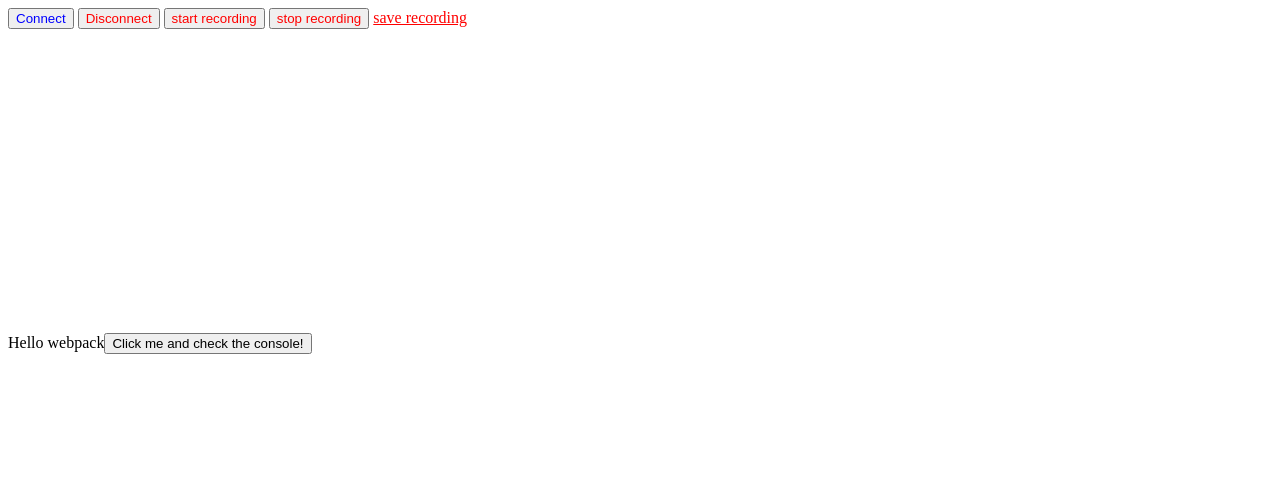
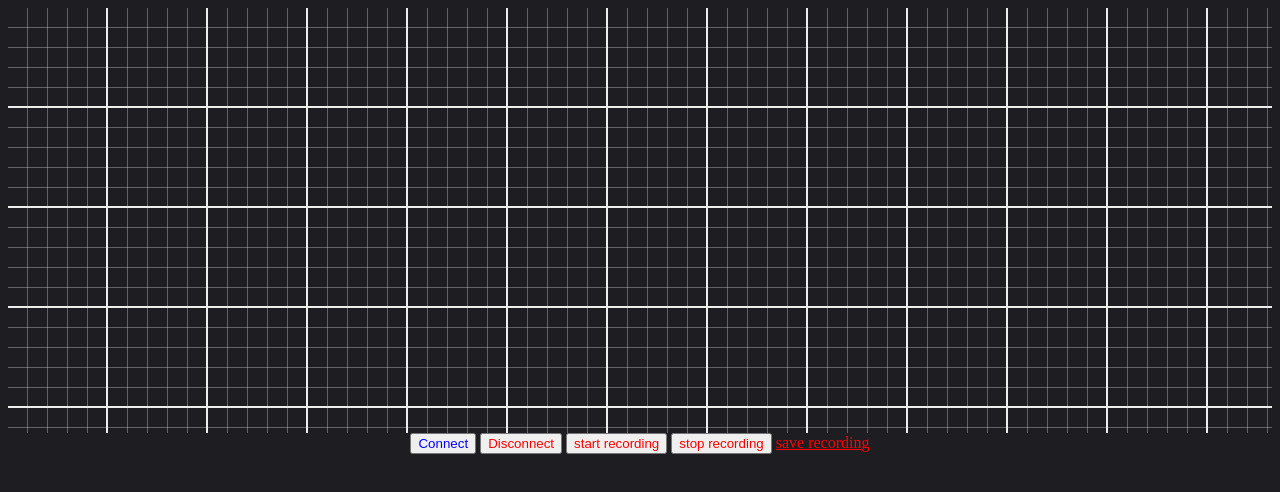
Before and after one commit to shenberg/openbci-plot, a website built with webpack: page src/index.html in a window 1280 px wide. Built offline with nearby package versions, Linux system fonts and the light colour scheme.

Commit message:
cleanup and start working on nicer layout

```diff
--- a/src/index.html
+++ b/src/index.html
@@ -5,14 +5,19 @@
     <title><%= htmlWebpackPlugin.options.title %></title>
   </head>
   <body>
-    <button id="connect">Connect</button>
-    <button id="disconnect" class="test">Disconnect</button>
-    <button id="start-recording" class="test">start recording</button>
-    <button id="stop-recording" class="test">stop recording</button>
-    <a href="" id="save-recording" class="test">save recording</a>
-    <div>
-      <canvas id="sampleScreen" height="300px" width="600px"></canvas>
-      <canvas id="freqScreen" height="300px" width="600px"></canvas>
+    <div id="main">
+      <div id="canvas-container">
+        <canvas id="sampleScreen" height="200px" width="600px"></canvas>
+        <!-- canvas for frequency diagram
+        <canvas id="freqScreen" height="300px" width="600px"></canvas> -->
+      </div>
+      <div id="button-container">
+        <button id="connect">Connect</button>
+        <button id="disconnect" class="test">Disconnect</button>
+        <button id="start-recording" class="test">start recording</button>
+        <button id="stop-recording" class="test">stop recording</button>
+        <a href="" id="save-recording" class="test">save recording</a>
+      </div>
     </div>
   </body>
 </html>
--- a/src/index.js
+++ b/src/index.js
@@ -1,27 +1,11 @@
 
 import _ from 'lodash';
-import printMe from './print.js';
 import Ganglion from 'ganglion-ble';
 import { voltsToMicrovolts, epoch, fft, alphaPower } from "@neurosity/pipes";
 import { interval } from 'rxjs';
 import { Scheduler } from 'rxjs';
 import { withLatestFrom } from 'rxjs/operators';
 import './style.css';
-
-function component() {
-  var element = document.createElement('div');
-  var btn = document.createElement('button');
-
-  // Lodash, currently included via a script, is required for this line to work
-  element.innerHTML = _.join(['Hello', 'webpack'], ' ');
-
-  btn.innerHTML = 'Click me and check the console!';
-  btn.onclick = printMe;
-
-  element.appendChild(btn);
-
-  return element;
-}
 
 function drawLine(ctx, ys, startWidth) {
   ctx.beginPath();
@@ -61,8 +45,8 @@ function drawTimeseriesFrame(ctx, samples) {
 }
 
 let sampleCtx = document.getElementById('sampleScreen').getContext('2d');
-let freqCtx = document.getElementById('freqScreen').getContext('2d');
-let freqImage = freqCtx.createImageData(600, 128); // TODO
+
+
 
 let ganglion;
 
@@ -76,15 +60,22 @@ let ganglionDraw;
 let collectSample;
 let recordingSubscription;
 
+// TODO: frequency plot - works but unused
+/*
+let freqCtx = document.getElementById('freqScreen').getContext('2d');
+let freqImage = freqCtx.createImageData(600, 128); // TODO
+*/
+
 const onConnectClick = async function ()  {
     ganglion = new Ganglion();
     await ganglion.connect();
     await ganglion.start();
+    /*
     const onSample = function(sample)  {
       //console.log('sample', sample);
     }
     ganglion.stream.subscribe(onSample);
-
+    */
     let timeSeries = ganglion.stream.pipe(
       voltsToMicrovolts(),
       epoch({ duration: 256, interval: 2 })
@@ -97,6 +88,7 @@ const onConnectClick = async function ()  {
         drawTimeseriesFrame(sampleCtx, samples);
       });
 
+    /*
     let col = 599; // TODO:
     for (let i = 0; i < freqImage.data.length; i += 4) {
       freqImage.data[i + 3] = 255;
@@ -116,6 +108,7 @@ const onConnectClick = async function ()  {
       freqCtx.putImageData(freqImage, 0, 0);
       //console.log(samples, col);
     });
+    */
 };
 
 const onStartRecordingClick = function ()  {
@@ -129,8 +122,6 @@ const onStartRecordingClick = function ()  {
   recordingSubscription = ganglion.stream.subscribe(function(sample) {
     collectSample.push(sample);
   });
-  //ganglion.pipe(withLatestFrom(timeSeries)).subscribe(function([ts, samples]).extend(collectSample, samples)
-  //console.log(collectSample);
 };
 
 const onStopRecordingClick = async function () {
@@ -158,6 +149,11 @@ const onDisconnectClick = function () {
   ganglion = undefined;
 };
 
+
+
+
+/////// set up button clicks old-school ////////
+
 document.getElementById('connect')
     .addEventListener('click', onConnectClick);
 
@@ -169,5 +165,3 @@ document.getElementById('start-recording')
 
 document.getElementById('stop-recording')
     .addEventListener('click', onStopRecordingClick);
-
-document.body.appendChild(component());
--- a/src/print.js
+++ /dev/null
@@ -1,3 +0,0 @@
-export default function printMe() {
-  console.log('I get called from print.js!');
-}
--- a/src/style.css
+++ b/src/style.css
@@ -7,6 +7,39 @@
 .big-text {
     font-size: 32px;
 }
+
 body {
+	display: flex;
+	flex-direction: column;
+	justify-content: center;
+	height: 100%;
     font-size: 16px;
+    background-color: rgb(30, 30, 34);
 }
+
+#main {
+	/*margin: auto;*/
+}
+
+#canvas-container {
+	margin-left: auto;
+	margin-right: auto;
+	text-align: center;
+    background-size: 100px 100px, 100px 100px, 20px 20px, 20px 20px;
+	background-position: -2px -2px, -2px -2px, -1px -1px, -1px -1px;
+	background-image: linear-gradient(#eee 2px, transparent 2px),
+                  linear-gradient(to right, #eee 2px, transparent 2px),
+                  linear-gradient(rgba(255,255,255,.3) 1px, transparent 1px),
+                  linear-gradient(to right, rgba(255,255,255,.3) 1px, transparent 1px);
+}
+
+#button-container {
+	width: 60%;
+	margin-left: auto;
+	margin-right: auto;
+	text-align: center;
+}
+
+#sampleScreen {
+	width: 100%;
+}
--- a/webpack.config.js
+++ b/webpack.config.js
@@ -4,8 +4,7 @@ const CleanWebpackPlugin = require('clean-webpack-plugin');
 
 module.exports = {
   entry: {
-  	app: './src/index.js',
-  	print: './src/print.js',
+    app: './src/index.js',
   },
   mode: 'development',
   devtool: 'inline-source-map',
```
